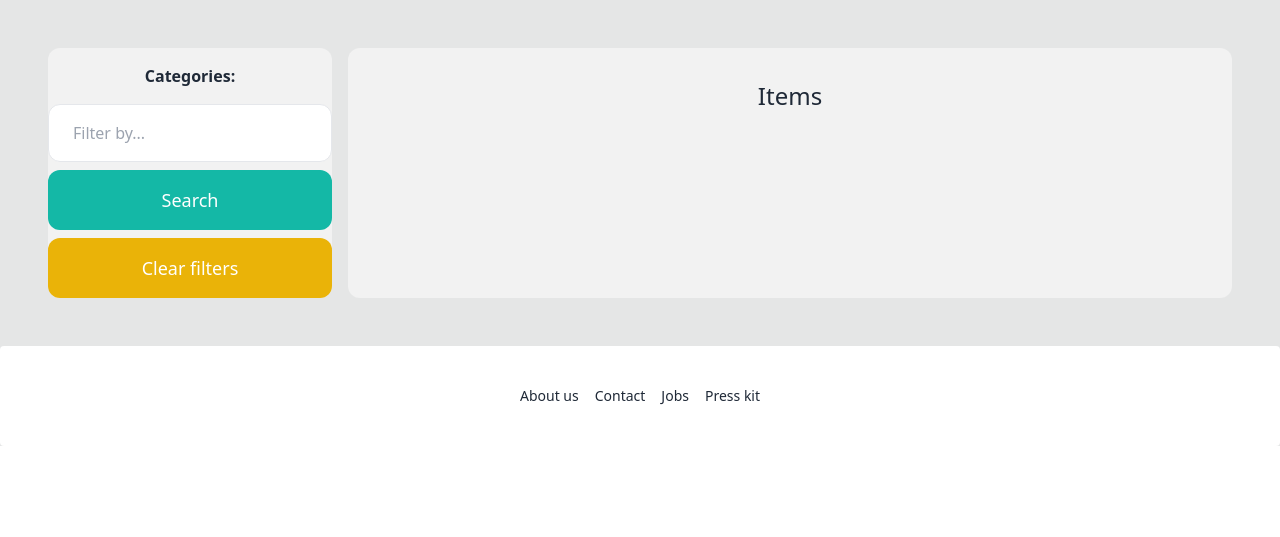
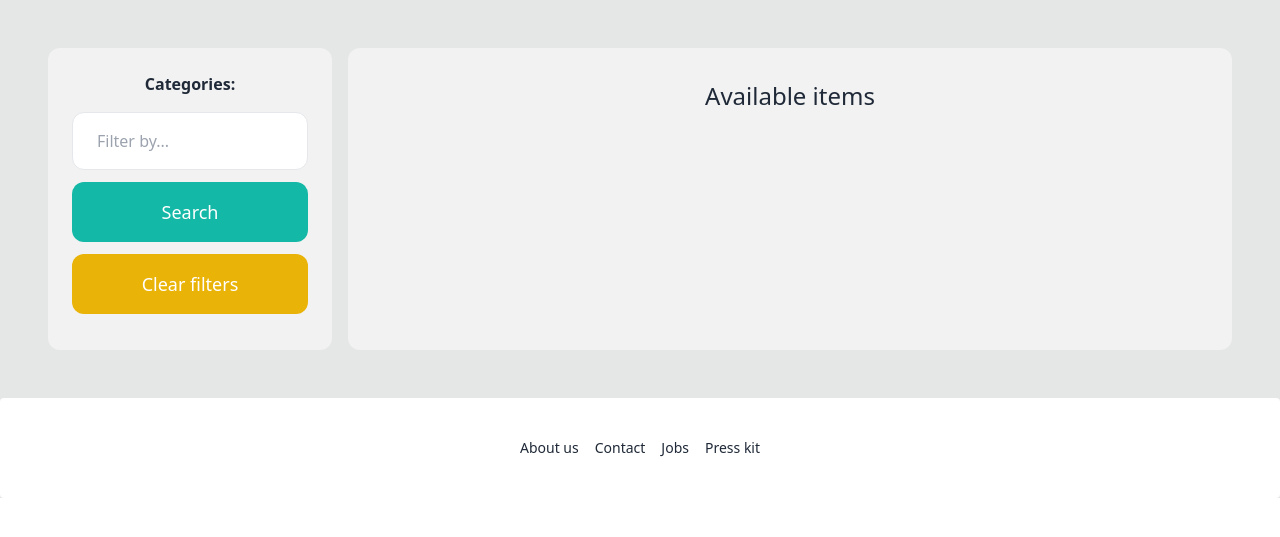
Before and after one commit to doteins/djangommerce, a Django app: page /items/ in a window 1280 px wide. Shown: the part 68-605 px from the top of the page. Run offline with Django 4.2, Linux system fonts and the light colour scheme; data that the repository does not hold is empty; some libraries are stand-ins or nearby versions.

Commit message:
Fix margin and padding for filter container

```diff
--- a/product/templates/items.html
+++ b/product/templates/items.html
@@ -7,11 +7,11 @@
 
 {% block content %}
 <div class="grid grid-cols-4 gap-4">
-  <div class="col-span-1 bg-base-200 rounded-xl">
+  <div class="p-6 col-span-1 bg-base-200 rounded-xl">
 
     <!-- Filter by category -->
-    <div class="my-4 mx-4">
-      <p class="my-4 font-semibold text-center">Categories:</p>
+    <div class="mb-4">
+      <p class="mb-4 font-semibold text-center">Categories:</p>
       <ul>
         {% for category in categories %}
         <li class="py-2 px-2 text-center rounded-xl{% if category.id == category_id %} bg-gray-200{% endif %}">
@@ -23,13 +23,13 @@
 
     <!-- Filter text input -->
     <form method="get" action="{% url 'item:items' %}">
-      <input name="query" class="w-full py-4 px-6 border rounded-xl" type="text" value="{{ query }}"
+      <input name="query" class="block mb-3 w-full py-4 px-6 border rounded-xl" type="text" value="{{ query }}"
         placeholder="Filter by...">
-      <button class="mt-2 py-4 px-8 w-full text-lg bg-teal-500 text-white text-center rounded-xl">Search</button>
+      <button class="block mb-3 w-full py-4 text-lg bg-teal-500 hover:bg-teal-700 rounded-xl text-white">Search</button>
     </form>
 
     <a href="{% url 'item:items' %}"
-      class="mt-2 py-4 px-8 w-full inline-block bg-yellow-500 text-lg rounded-xl text-white text-center">Clear
+      class="mb-3 py-4 w-full block text-lg rounded-xl text-white text-center bg-yellow-500 hover:bg-yellow-700">Clear
       filters</a>
   </div>
 
@@ -43,7 +43,7 @@
       {% elif query and items %}
       Results for "{{ query }}"
       {% else %}
-      Items
+      Available items
       {% endif %}
     </h2>
 
```
